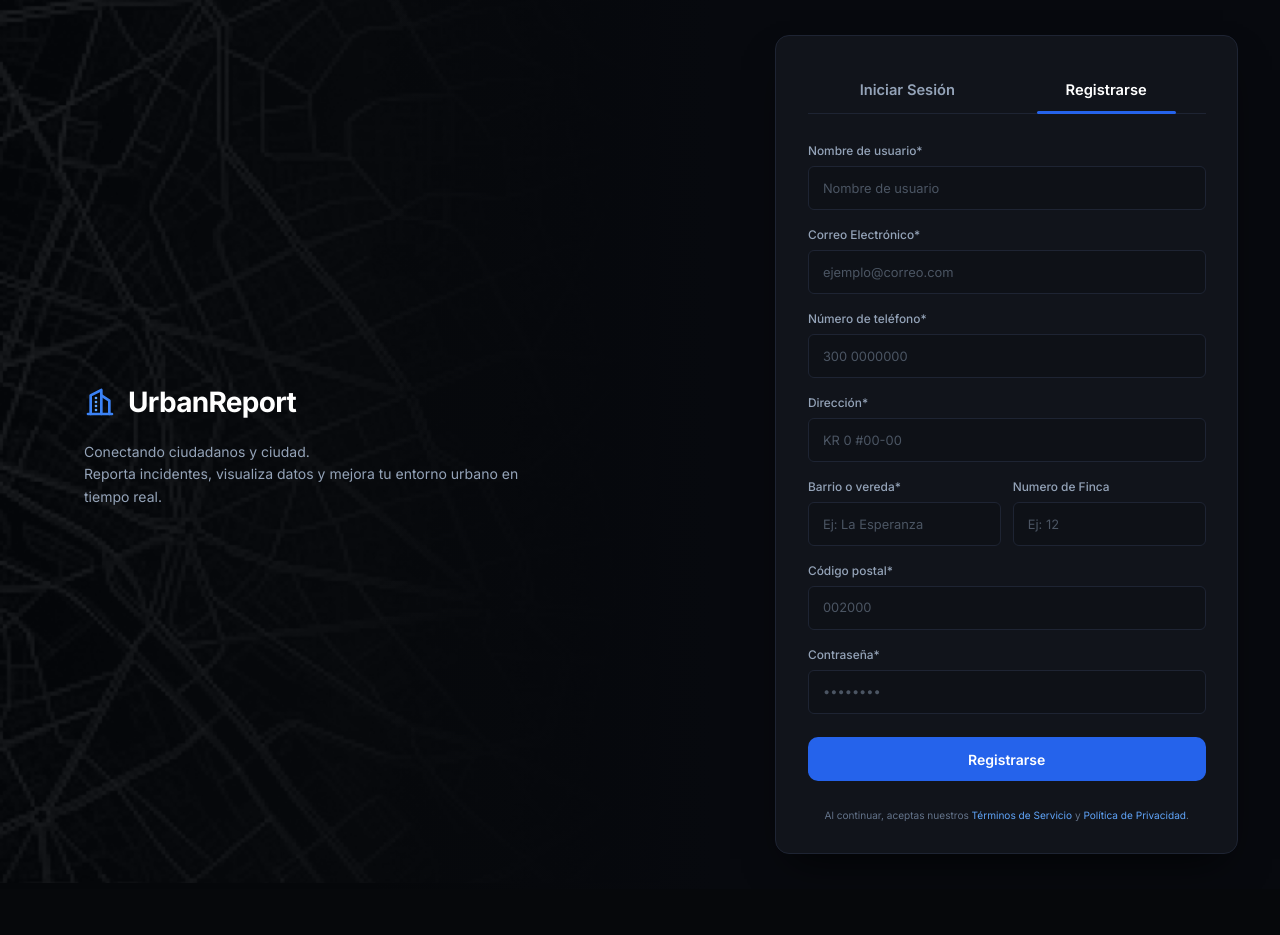
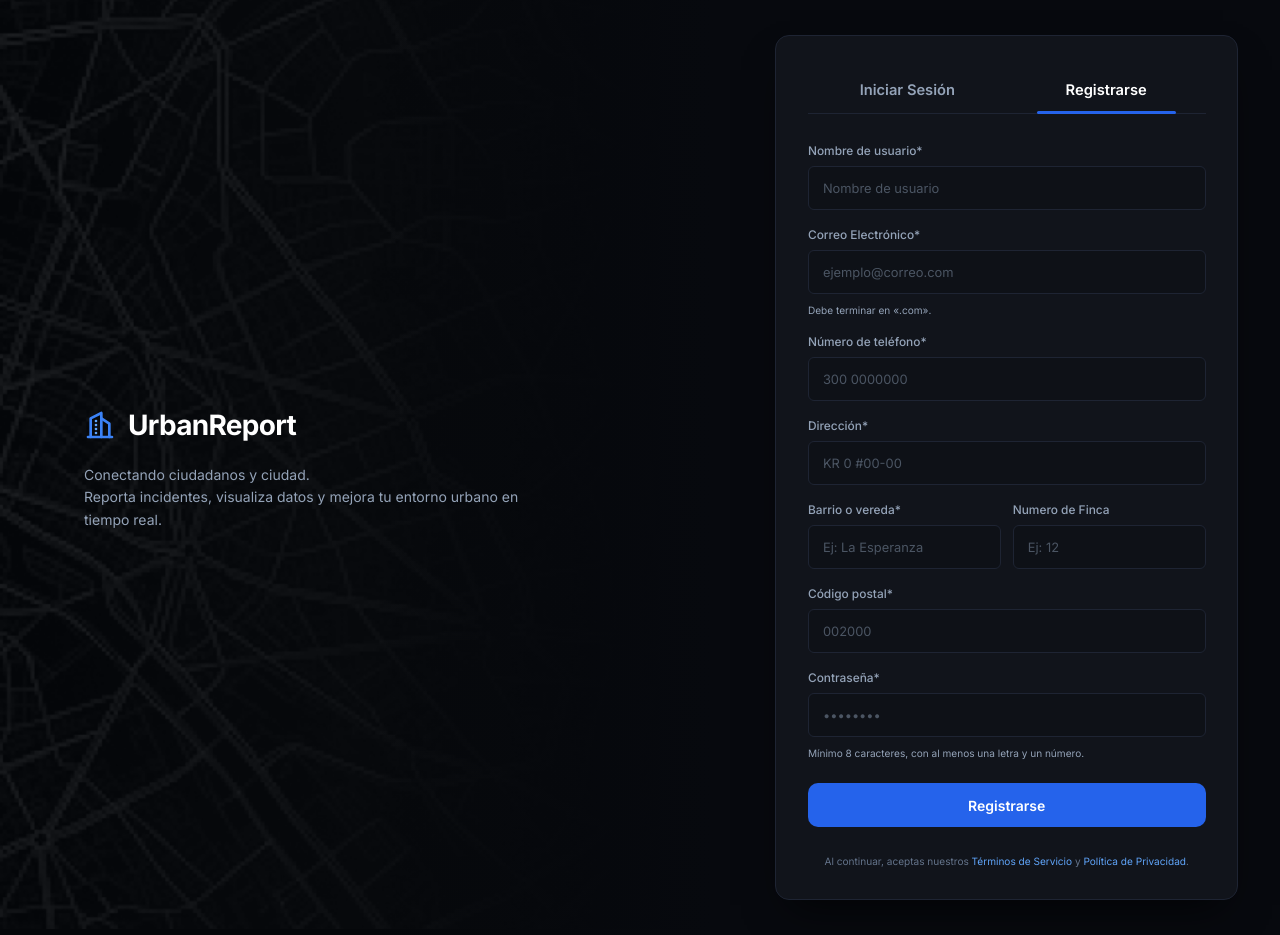
Before and after one commit to juandkk/UrbanReport, a Django app: page /registro/ in a window 1280 px wide. Before the commit the page ends 883 px from the top, so only its background shows below. Run offline with Django 5.2, Linux system fonts and the light colour scheme.

Commit message:
feat: validacion de registro (correo .com y contrasena alfanumerica de 8+)
RegistroForm ahora exige que el correo termine en .com y que la contrasena tenga minimo 8 caracteres con al menos una letra y un numero. Se agregan textos de ayuda bajo los campos. Aplica solo al registro de nuevos usuarios.

```diff
--- a/static/css/auth.css
+++ b/static/css/auth.css
@@ -410,3 +410,12 @@
     padding: 1.75rem 1.5rem;
   }
 }
+
+/* Texto de ayuda bajo los campos del formulario (requisitos de validación) */
+.form-hint {
+  display: block;
+  font-size: 0.72rem;
+  color: #94a3b8;
+  margin-top: 4px;
+  line-height: 1.3;
+}
--- a/templates/usuarios/registro.html
+++ b/templates/usuarios/registro.html
@@ -37,6 +37,7 @@
              placeholder="ejemplo@correo.com"
              required
              value="{{ form.email.value|default:'' }}">
+      <span class="form-hint">Debe terminar en «.com».</span>
       {% if form.email.errors %}
         <span style="color: #ef4444; font-size: 0.75rem;">{{ form.email.errors.0 }}</span>
       {% endif %}
@@ -105,7 +106,9 @@
              class="auth-input"
              placeholder="••••••••"
              required
+             minlength="8"
              autocomplete="new-password">
+      <span class="form-hint">Mínimo 8 caracteres, con al menos una letra y un número.</span>
       {% if form.password.errors %}
         <span style="color: #ef4444; font-size: 0.75rem;">{{ form.password.errors.0 }}</span>
       {% endif %}
--- a/usuarios/forms.py
+++ b/usuarios/forms.py
@@ -99,10 +99,25 @@ class RegistroForm(forms.ModelForm):
         }
 
     def clean_email(self):
-        email = self.cleaned_data.get('email')
+        email = (self.cleaned_data.get('email') or '').strip()
+        # El correo debe terminar en .com (requisito del sistema)
+        if not email.lower().endswith('.com'):
+            raise ValidationError('El correo electrónico debe terminar en «.com».')
         if Usuario.objects.filter(email__iexact=email).exists():
             raise ValidationError('Este correo electrónico ya está registrado.')
         return email
+
+    def clean_password(self):
+        password = self.cleaned_data.get('password') or ''
+        # Mínimo 8 caracteres
+        if len(password) < 8:
+            raise ValidationError('La contraseña debe tener al menos 8 caracteres.')
+        # Alfanumérica: al menos una letra y al menos un número
+        if not any(c.isalpha() for c in password):
+            raise ValidationError('La contraseña debe incluir al menos una letra.')
+        if not any(c.isdigit() for c in password):
+            raise ValidationError('La contraseña debe incluir al menos un número.')
+        return password
 
     def save(self, commit=True):
         user = super().save(commit=False)
```
